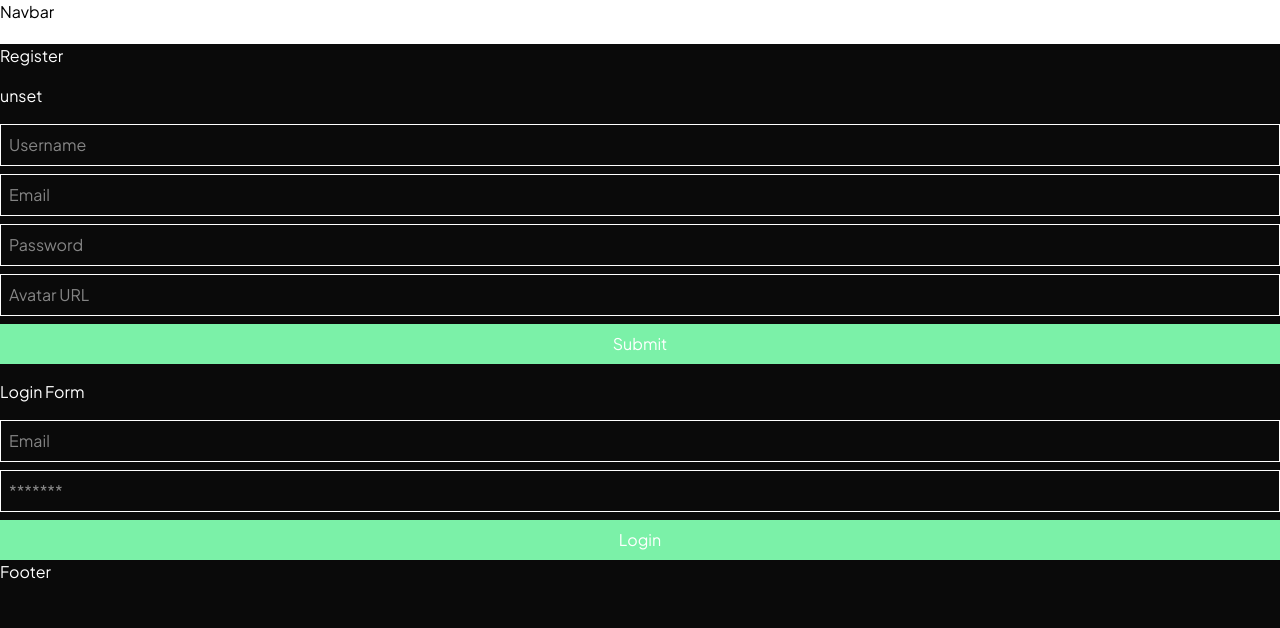
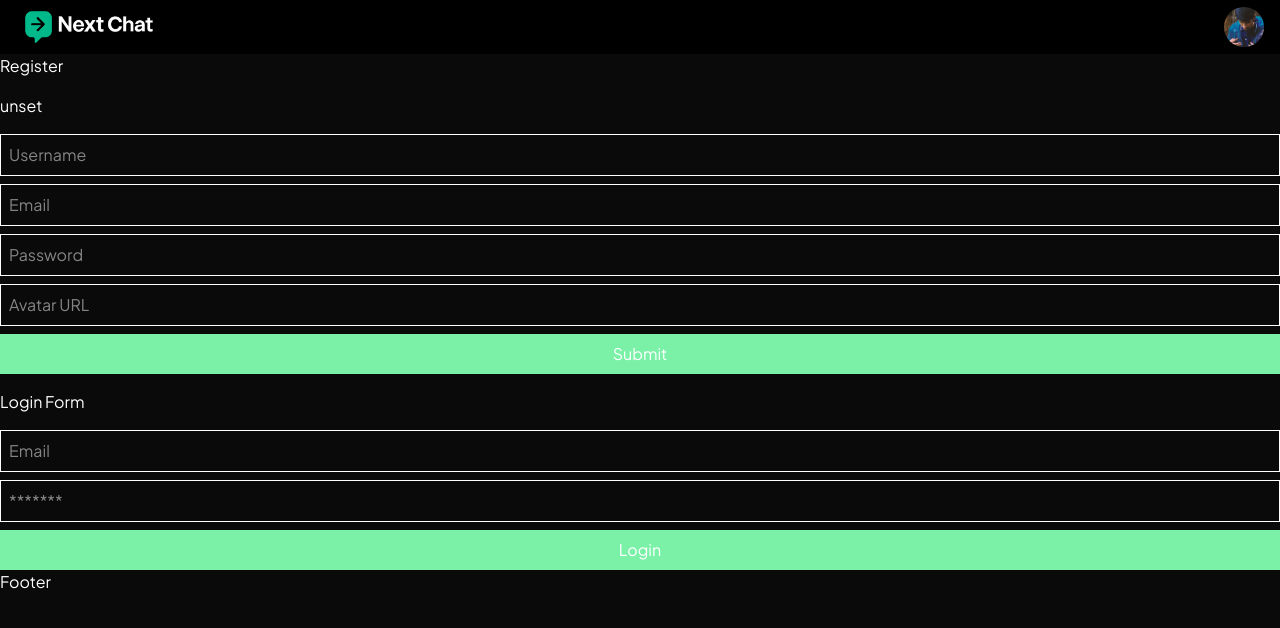
Before and after one commit to THIS4LA/NextChat-ChatApp-FrontEnd, a Next.js app: page / in a window 1280 px wide. Shown: the top 628 px of the page. Built offline with nearby package versions, Linux system fonts and the light colour scheme; no server answers.

Commit message:
update navbar with logo and user

```diff
--- a/components/Navbar.js
+++ b/components/Navbar.js
@@ -1,13 +1,34 @@
-import React from 'react'
+import React from "react";
+import Image from "next/image";
+import Link from "next/link";
 
 const Navbar = () => {
   return (
     <div>
-        <div className='bg-white text-black h-11'>
-            <h1 className=''>Navbar</h1>
-        </div>
+      <div className="bg-black w-full h-[54px] flex items-center justify-between px-[16px]">
+        <Link href="/">
+          <Image
+            src="/logo.png"
+            alt="My Logo"
+            className="h-8 w-auto"
+            width={120}
+            height={40}
+            priority
+          />
+        </Link>
+        <Link href="/">
+          <Image
+            src="/user.jpg"
+            alt="My Logo"
+             className="rounded-full w-[40px] h-[40px] object-cover"
+            width={120}
+            height={40}
+            priority
+          />
+        </Link>
+      </div>
     </div>
-  )
-}
+  );
+};
 
-export default Navbar
+export default Navbar;
```
Also changed, not shown: public/logo.png (added), public/user.jpg (added).
